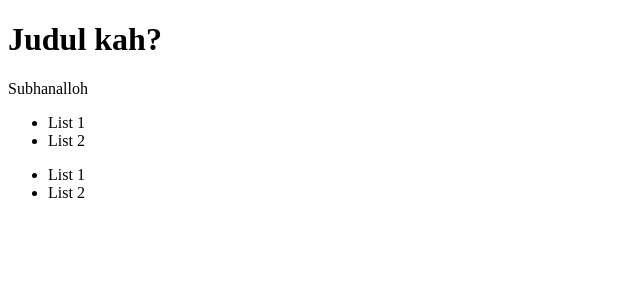
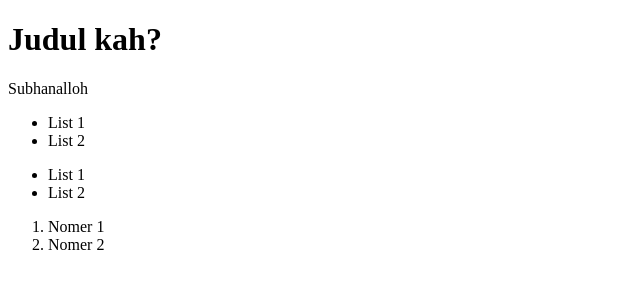
Before and after one commit to itChin0/MSIB_Alta, a plain HTML site: page index.html in a window 1280 px wide. Shown: the whole page, without its empty margins (0-640 px from the left). Drawn offline with Linux system fonts and the light colour scheme.

Commit message:
This is Fitur B For conflict Mwheehee

```diff
--- a/index.html
+++ b/index.html
@@ -19,5 +19,10 @@
     <li>List 2</li>
   </ul>
 
+  <ol>
+    <li>Nomer 1</li>
+    <li>Nomer 2</li>
+  </ol>
+
 </body>
 </html>
```
